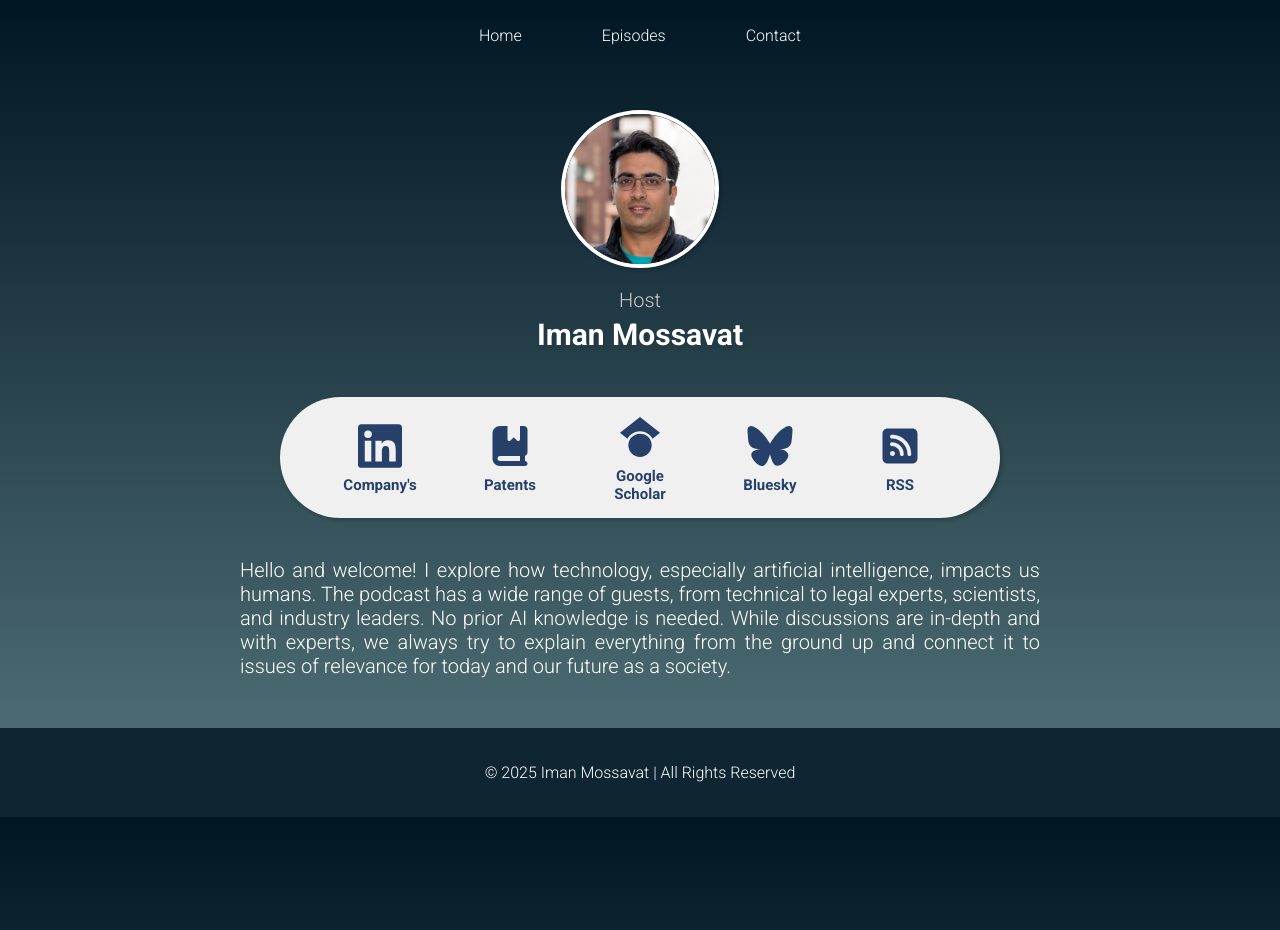
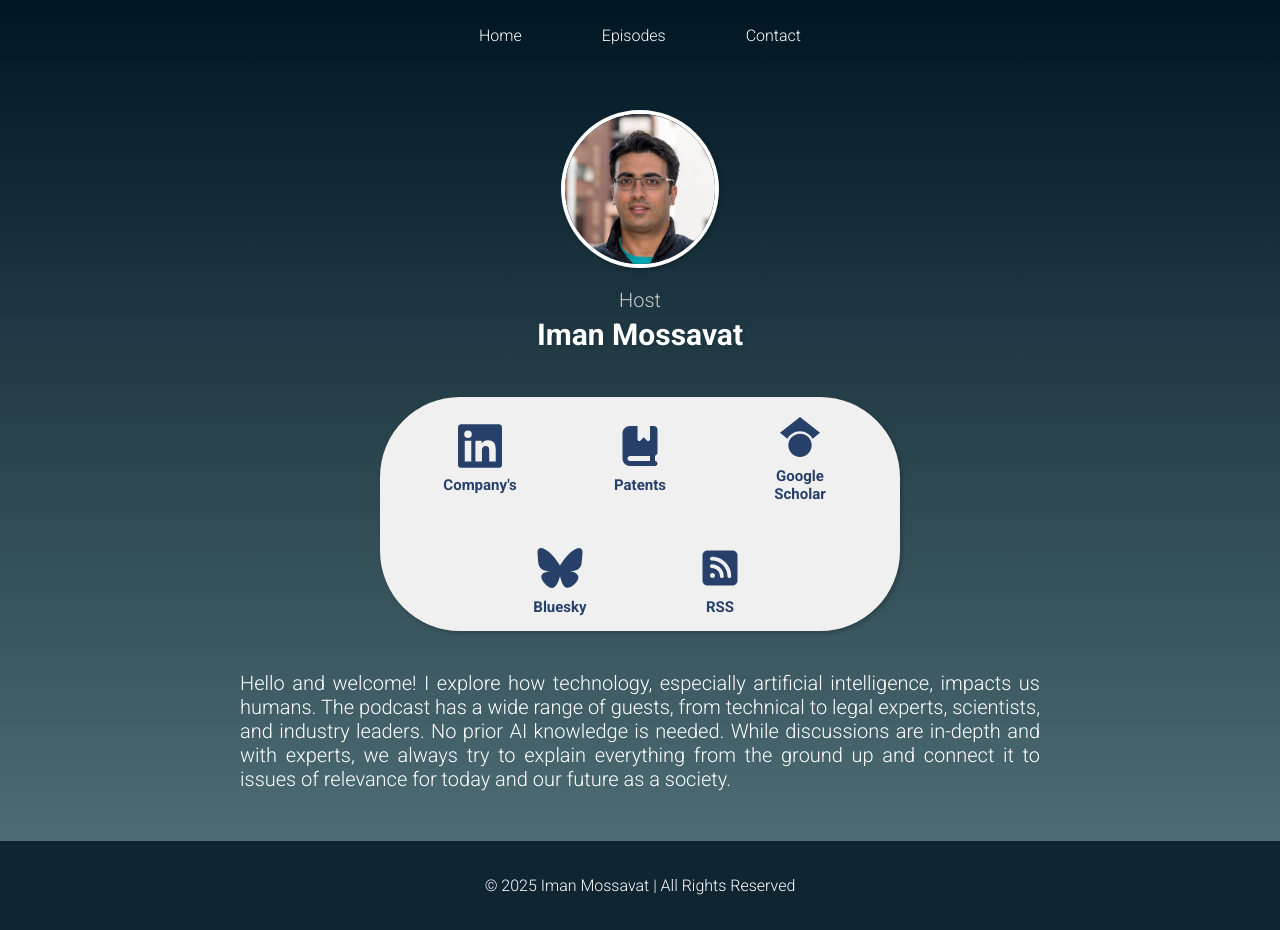
Before and after one commit to ivetkalchev/deepdivepod, a Jekyll site: the page built from contact.html, in a window 1280 px wide. Built offline with Jekyll 4.4.1, drawn with Linux system fonts in a browser that asks for light colours; before the commit the page ends 900 px from its top, so only the background shows below that.

Commit message:
Update contact-styles.css

```diff
--- a/assets/css/contact-styles.css
+++ b/assets/css/contact-styles.css
@@ -40,13 +40,14 @@ body {
 
 .icon-container {
     display: flex;
-    gap: 50px;
+    flex-wrap: wrap;
+    justify-content: center;
+    gap: 40px;
     background-color: #f0f0f0;
     border-radius: 80px;
-    padding: 15px 60px;
+    padding: 15px 40px;
     box-shadow: 2px 2px 4px #0000003a;
     align-items: center;
-    flex-wrap: wrap;
 }
 
 .icon-container a,
@@ -62,7 +63,8 @@ body {
     user-select: none;
     text-align: center;
     transition: transform 0.3s;
-    width: 80px;
+    flex: 1 1 100px;
+    max-width: 120px;
 }
 
 .icon-container a:hover,
@@ -103,14 +105,15 @@ body {
 
     .icon-container {
         gap: 25px;
-        padding: 15px 25px;
-        border-radius: 30px;
+        padding: 20px;
+        border-radius: 50px;
     }
 
     .icon-container a,
     .icon-container .rss {
         font-size: 13px;
-        width: 70px;
+        flex: 1 1 80px;
+        max-width: 100px;
     }
 
     .icon-container .logo {
@@ -121,18 +124,5 @@ body {
     .intro-box {
         font-size: 17px;
     }
+
 }
-
-@media (max-width: 480px) {
-    .icon-container {
-        flex-direction: column;
-        padding: 20px;
-        gap: 15px;
-    }
-
-    .icon-container a,
-    .icon-container .rss {
-        width: 100%;
-        font-size: 14px;
-    }
-}
```
